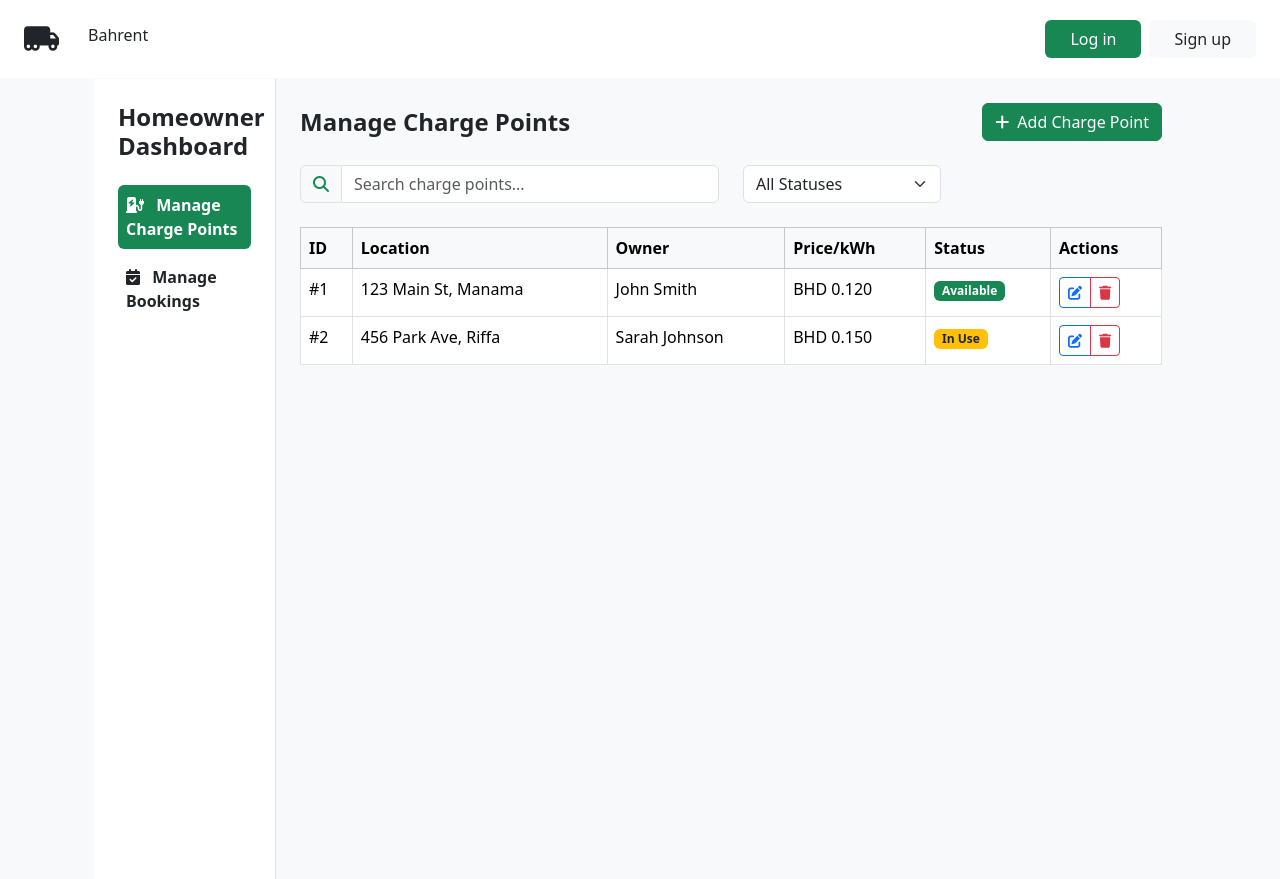
After one commit to ExTBH/Database-Programming-2, a PHP site: page /homeowner.php in a window 1280 px wide. The commit adds this page. Run offline with PHP 8.4, Linux system fonts and the light colour scheme.

Commit message:
add home owner dashboard

```diff
--- a/config.php
+++ b/config.php
@@ -10,7 +10,7 @@ error_reporting(E_ALL);
 define('PREFIX', ''); // for mac or local server
 
 
-define('DB_HOST', 'localhost'); // if doesnt work use `localhost`
+define('DB_HOST', '127.0.0.1'); // if doesnt work use `localhost`
 define('DB_NAME', 'db202203102');
 define('DB_USER', 'u202203102');
 define('DB_PASS', 'u202203102');
--- /dev/null
+++ b/controllers/HomeOwnerController.php
@@ -0,0 +1,50 @@
+<?php
+
+require_once __DIR__ . '/BaseController.php';
+require_once __DIR__ . '/../models/User.php';
+
+class HomeOwnerController extends BaseController
+{
+    private array $allowedSections = ['charge-points', 'users'];
+    private string $activeSection;
+
+    public function __construct() {}
+
+    public function index(): void
+    {
+        $this->activeSection = $_GET['section'] ?? 'charge-points';
+
+        if (!in_array($this->activeSection, $this->allowedSections)) {
+            $this->activeSection = 'charge-points';
+        }
+
+        $sectionContent = match ($this->activeSection) {
+            'charge-points' => $this->manageChargePoints(),
+            'users' => $this->manageUserAccounts(),
+            default => $this->manageChargePoints()
+        };
+
+        $this->render('homeowner/index', [
+            'title' => 'Homeowner Dashboard',
+            'activeSection' => $this->activeSection,
+            'sectionContent' => $sectionContent
+        ]);
+    }
+
+    private function manageChargePoints(): string
+    {
+        $chargePoints = []; // TODO: Get from database
+
+        ob_start();
+        require __DIR__ . '/../views/homeowner/sections/charge_points.phtml';
+        return ob_get_clean();
+    }
+
+    private function manageUserAccounts(): string
+    {
+        $user = []; // TODO: Get from database
+        ob_start();
+        require __DIR__ . '/../views/homeowner/sections/bookings.phtml';
+        return ob_get_clean();
+    }
+}
--- /dev/null
+++ b/homeowner.php
@@ -0,0 +1,13 @@
+<?php
+
+require_once 'config.php';
+require_once 'controllers/HomeOwnerController.php';
+require_once 'models/User.php';
+
+
+session_start();
+
+// Initialize controller
+$controller = new HomeOwnerController();
+
+$controller->index();
--- a/views/_layout.php
+++ b/views/_layout.php
@@ -32,7 +32,8 @@ $user = User::fromSession();
                 <a href="<?= PREFIX ?>/login.php" class="btn d-flex align-items-center justify-content-center h-100 px-4 bg-success text-sm font-weight-bold rounded-lg text-white hover-bg-success">Log in</a>
                 <a href="<?= PREFIX ?>/signup.php" class="btn d-flex align-items-center justify-content-center h-100 px-4 bg-light text-sm font-weight-bold rounded-lg text-dark hover-bg-light">Sign up</a>
             <?php else: ?>
-                <a href="<?= PREFIX ?>/admin.php" class="btn d-flex align-items-center justify-content-center px-3 h-100 text-sm font-weight-bold rounded-lg hover-bg-light">Dashboard</a>
+                <a href="<?= PREFIX ?>/admin.php" class="btn d-flex align-items-center justify-content-center px-3 h-100 text-sm font-weight-bold rounded-lg hover-bg-light">Admin Dashboard</a>
+                <a href="<?= PREFIX ?>/homeowner.php" class="btn d-flex align-items-center justify-content-center px-3 h-100 text-sm font-weight-bold rounded-lg hover-bg-light">Homeowner Dashboard</a>
                 <a href="<?= PREFIX ?>/history.php" class="btn d-flex align-items-center justify-content-center px-3 h-100 text-sm font-weight-bold rounded-lg hover-bg-light">My Rentals</a>
                 <a href="<?= PREFIX ?>/profile.php" class="btn fs-2 d-flex h-100 text-center align-items-center justify-content-center">
                     <i class="fa-solid fa-circle-user text-3xl"></i>
--- /dev/null
+++ b/views/homeowner/index.phtml
@@ -0,0 +1,25 @@
+<div class="container-fluid">
+    <div class="row">
+        <!-- Sidebar -->
+        <div class="col-md-3 col-lg-2 bg-white p-4 border-end vh-100">
+            <h2 class="fs-4 fw-bold mb-4">Homeowner Dashboard</h2>
+            <nav class="nav flex-column gap-2">
+                <a href="?section=charge-points"
+                    class="nav-link text-dark p-2 rounded fw-bold <?= $activeSection === 'charge-points' ? 'bg-success text-white' : '' ?>">
+                    <i class="fa-solid fa-charging-station me-2"></i>
+                    Manage Charge Points
+                </a>
+                <a href="?section=users"
+                    class="nav-link text-dark p-2 rounded fw-bold <?= $activeSection === 'users' ? 'bg-success text-white' : '' ?>">
+                    <i class="fa-solid fa-calendar-check me-2"></i>
+                    Manage Bookings
+                </a>
+            </nav>
+        </div>
+
+        <!-- Main content -->
+        <div class="col-md-9 col-lg-10 p-4">
+            <?= $sectionContent ?>
+        </div>
+    </div>
+</div>
--- /dev/null
+++ b/views/homeowner/sections/charge_points.phtml
@@ -0,0 +1,129 @@
+<div class="d-flex justify-content-between align-items-center mb-4">
+    <h2 class="fs-4 fw-bold mb-0">Manage Charge Points</h2>
+    <button type="button" class="btn btn-success" data-bs-toggle="modal" data-bs-target="#addChargePointModal">
+        <i class="fa-solid fa-plus me-2"></i>Add Charge Point
+    </button>
+</div>
+
+<!-- Search & Filter -->
+<div class="row mb-4">
+    <div class="col-md-6">
+        <div class="input-group">
+            <span class="input-group-text bg-light text-success">
+                <i class="fa-solid fa-magnifying-glass"></i>
+            </span>
+            <input type="text" id="searchChargePoints" class="form-control" placeholder="Search charge points...">
+        </div>
+    </div>
+    <div class="col-md-3">
+        <select class="form-select" id="statusFilter">
+            <option value="">All Statuses</option>
+            <option value="available">Available</option>
+            <option value="in-use">In Use</option>
+            <option value="maintenance">Maintenance</option>
+        </select>
+    </div>
+</div>
+
+<!-- Charge Points Table -->
+<div class="table-responsive">
+    <table class="table table-bordered">
+        <thead class="table-light">
+            <tr>
+                <th>ID</th>
+                <th>Location</th>
+                <th>Owner</th>
+                <th>Price/kWh</th>
+                <th>Status</th>
+                <th>Actions</th>
+            </tr>
+        </thead>
+        <tbody>
+            <tr>
+                <td>#1</td>
+                <td>123 Main St, Manama</td>
+                <td>John Smith</td>
+                <td>BHD 0.120</td>
+                <td>
+                    <span class="badge bg-success">Available</span>
+                </td>
+                <td>
+                    <div class="btn-group btn-group-sm">
+                        <button type="button" class="btn btn-outline-primary">
+                            <i class="fa-solid fa-edit"></i>
+                        </button>
+                        <button type="button" class="btn btn-outline-danger">
+                            <i class="fa-solid fa-trash"></i>
+                        </button>
+                    </div>
+                </td>
+            </tr>
+            <tr>
+                <td>#2</td>
+                <td>456 Park Ave, Riffa</td>
+                <td>Sarah Johnson</td>
+                <td>BHD 0.150</td>
+                <td>
+                    <span class="badge bg-warning text-dark">In Use</span>
+                </td>
+                <td>
+                    <div class="btn-group btn-group-sm">
+                        <button type="button" class="btn btn-outline-primary">
+                            <i class="fa-solid fa-edit"></i>
+                        </button>
+                        <button type="button" class="btn btn-outline-danger">
+                            <i class="fa-solid fa-trash"></i>
+                        </button>
+                    </div>
+                </td>
+            </tr>
+        </tbody>
+    </table>
+</div>
+
+<!-- Add Charge Point Modal -->
+<div class="modal fade" id="addChargePointModal" tabindex="-1">
+    <div class="modal-dialog">
+        <div class="modal-content">
+            <form id="addChargePointForm">
+                <div class="modal-header">
+                    <h5 class="modal-title">Add New Charge Point</h5>
+                    <button type="button" class="btn-close" data-bs-dismiss="modal"></button>
+                </div>
+                <div class="modal-body">
+                    <div class="mb-3">
+                        <label class="form-label">Location Address</label>
+                        <input type="text" class="form-control" required>
+                    </div>
+                    <div class="mb-3">
+                        <label class="form-label">Price per kWh (BHD)</label>
+                        <input type="number" step="0.001" class="form-control" required>
+                    </div>
+                    <div class="mb-3">
+                        <label class="form-label">Description</label>
+                        <textarea class="form-control" rows="3"></textarea>
+                    </div>
+                </div>
+                <div class="modal-footer">
+                    <button type="button" class="btn btn-secondary" data-bs-dismiss="modal">Cancel</button>
+                    <button type="submit" class="btn btn-success">Add Charge Point</button>
+                </div>
+            </form>
+        </div>
+    </div>
+</div>
+
+<script>
+    document.getElementById('searchChargePoints').addEventListener('input', function() {
+        // TODO: Implement search functionality
+    });
+
+    document.getElementById('statusFilter').addEventListener('change', function() {
+        // TODO: Implement filter functionality
+    });
+
+    document.getElementById('addChargePointForm').addEventListener('submit', function(e) {
+        e.preventDefault();
+        // TODO: Implement form submission
+    });
+</script>
```
Also changed, not shown: controllers/HistoryController.php (deleted, +0 -16 lines), models/Booking.php (added, +114 -0 lines), models/Rental.php (deleted, +0 -44 lines), views/admin/sections/user_accounts.phtml (+4 -5 lines), views/homeowner/sections/bookings.phtml (added, +113 -0 lines).
